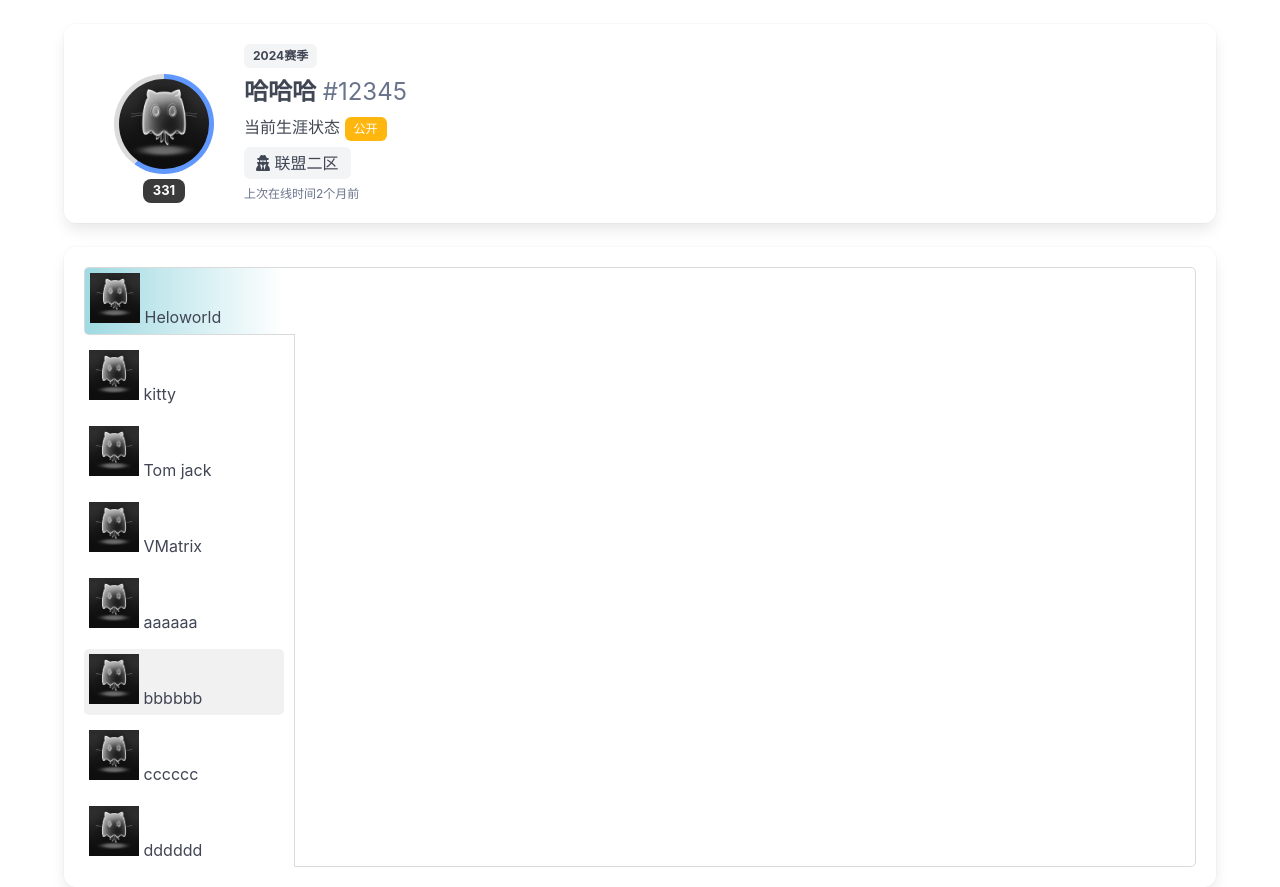
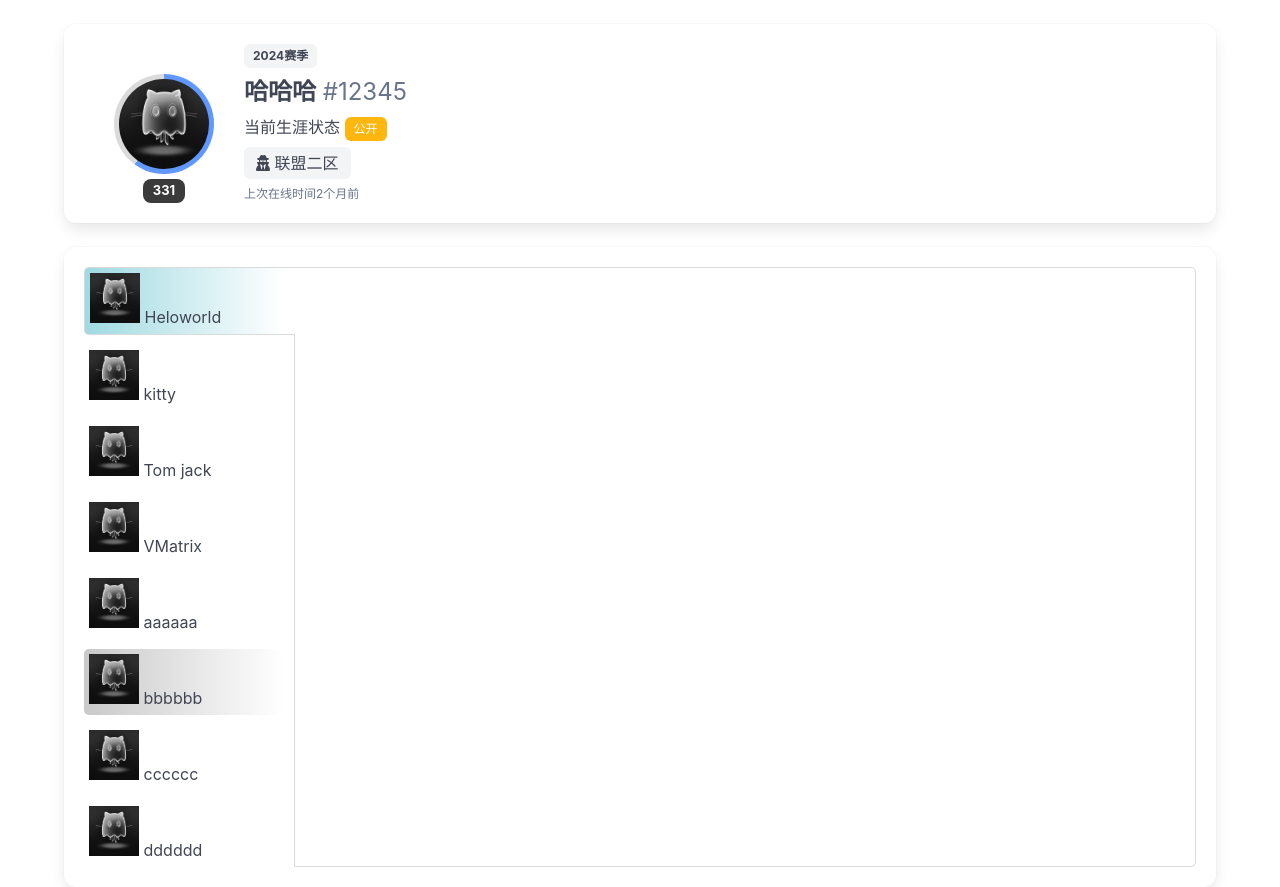
Before and after one commit to Remember-the-past/RiotWeb, a Vue app: page / in a window 1280 px wide. In both pictures the pointer is over the element "bbbbbb". Built offline with nearby package versions, Linux system fonts and the light colour scheme.

Commit message:
调整重开渐变样式

```diff
--- a/src/App.vue
+++ b/src/App.vue
@@ -178,7 +178,7 @@ $border-color: rgb(218, 218, 218);
                 background: linear-gradient(to right, rgba(213, 74, 74, .5), #FFF);
               }
               &.none{
-                background: rgb(241, 241, 241);
+                background: linear-gradient(to right, rgb(201, 201, 201), #FFF);
               }
               cursor: pointer;
             }
```
